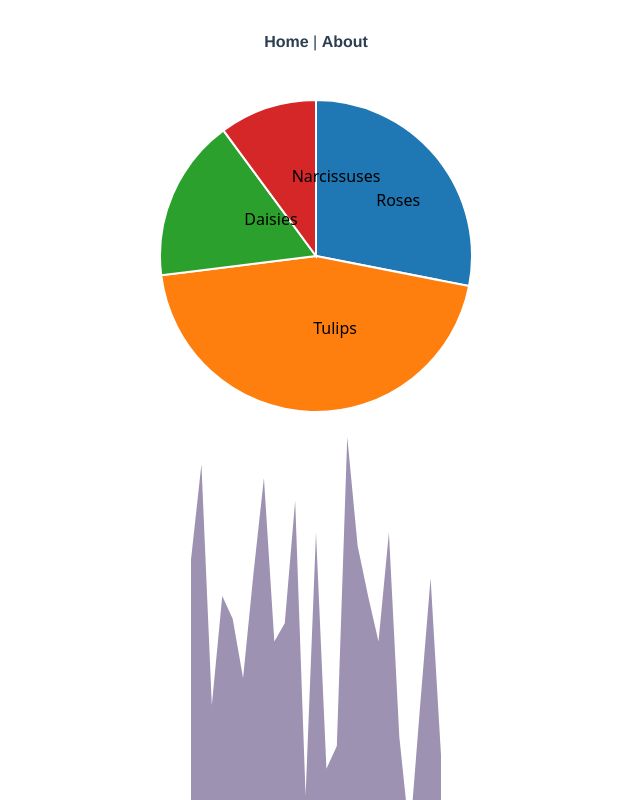
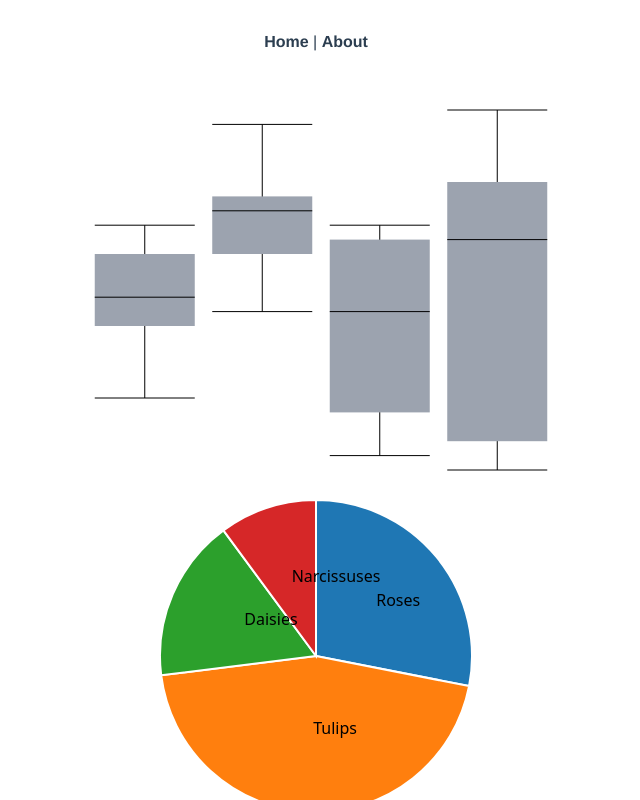
Before and after one commit to tmair32/Vue3-D3, a Vue app: page /#/d3 in a window 1280 px wide. Shown: the top 800 px of the page, without its empty margins (324-964 px from the left). Built offline with nearby package versions, Linux system fonts and the light colour scheme.

Commit message:
[D3]BoxPlot Chart

```diff
--- /dev/null
+++ b/src/components/BoxPlotChart.vue
@@ -0,0 +1,177 @@
+<template>
+  <div class="flex justify-center">
+    <svg :width="svgWidth" :height="svgHeight">
+      <g :transform="plotTransform">
+        <g class="box" v-for="item in chartData" :key="item[xKey]">
+          <line
+            class="stroke-black"
+            :x1="xScale(item[xKey])"
+            :x2="xScale(item[xKey])"
+            :y1="yScale(item.min)"
+            :y2="yScale(item.max)"
+          />
+          <rect
+            class="fill-gray-400"
+            :x="xScale(item[xKey]) - boxWidth / 2"
+            :y="yScale(item.q3)"
+            :width="boxWidth"
+            :height="yScale(item.q1) - yScale(item.q3)"
+          />
+          <line
+            class="stroke-black"
+            v-for="(mmm, idx) of ['min', 'mid', 'max']"
+            :key="idx"
+            :x1="xScale(item[xKey]) - boxWidth / 2"
+            :x2="xScale(item[xKey]) + boxWidth / 2"
+            :y1="yScale(item[mmm])"
+            :y2="yScale(item[mmm])"
+          />
+        </g>
+      </g>
+    </svg>
+  </div>
+</template>
+<script lang="ts">
+import {
+  computed,
+  // ComputedRef,
+  defineComponent,
+  onMounted,
+  PropType,
+  reactive,
+  toRefs,
+} from "vue";
+
+import { max, min, scaleBand, scaleLinear } from "d3";
+
+interface marginType {
+  top: number;
+  right: number;
+  bottom: number;
+  left: number;
+}
+
+interface chartDataItem {
+  [key: string]: string | number;
+  name: string;
+  q1: number;
+  q3: number;
+  mid: number;
+  min: number;
+  max: number;
+}
+
+type chartDataItems = Array<chartDataItem>;
+
+type State = {
+  margin: marginType;
+  svgWidth: number;
+  svgHeight: number;
+  width: number;
+  height: number;
+  boxWidth: number;
+};
+
+const state = reactive<State>({
+  margin: {
+    top: 10,
+    right: 30,
+    bottom: 30,
+    left: 40,
+  },
+  svgWidth: 540,
+  svgHeight: 400,
+  width: 0,
+  height: 0,
+  boxWidth: 100,
+});
+
+const computedData = (chartData: chartDataItems, xKey: string) => {
+  const plotTransform = computed(
+    () => `translate(${state.margin.left}, ${state.margin.top})`
+  );
+
+  const dataMax = computed(() => {
+    return max(chartData, (d) => d.max as number);
+  });
+
+  const dataMin = computed(() => {
+    return min(chartData, (d) => d.min as number);
+  });
+
+  const xScale = computed(() => {
+    return scaleBand()
+      .range([0, state.width])
+      .domain(chartData.map((d) => d[xKey] as string))
+      .paddingInner(1)
+      .paddingOuter(0.5);
+  });
+
+  const yScale = computed(() => {
+    return scaleLinear()
+      .range([state.height, 0])
+      .domain([
+        (dataMin.value as number) > 0 ? 0 : (dataMin.value as number),
+        dataMax.value as number,
+      ]);
+  });
+
+  return {
+    plotTransform,
+    xScale,
+    yScale,
+  };
+};
+
+export default defineComponent({
+  props: {
+    xKey: {
+      type: String,
+      default: "",
+    },
+    yKey: {
+      type: String,
+      default: "",
+    },
+    chartData: {
+      type: Array as PropType<
+        {
+          [key: string]: string | number;
+          name: string;
+          q1: number;
+          q3: number;
+          mid: number;
+          min: number;
+          max: number;
+        }[]
+      >,
+      default: () => [
+        {
+          name: "Roses",
+          q1: 100,
+          q3: 150,
+          mid: 120,
+        },
+      ],
+    },
+  },
+  setup(props) {
+    const { plotTransform, xScale, yScale } = computedData(
+      props.chartData,
+      props.xKey
+    );
+
+    onMounted(() => {
+      state.width = state.svgWidth - state.margin.left - state.margin.right;
+      state.height = state.svgHeight - state.margin.top - state.margin.bottom;
+    });
+    return {
+      ...toRefs(state),
+      plotTransform,
+      xScale,
+      yScale,
+    };
+  },
+});
+</script>
+<style lang=""></style>
--- a/src/components/PieChart.vue
+++ b/src/components/PieChart.vue
@@ -49,19 +49,6 @@ const state = reactive<State>({
   svgWidth: 0,
   svgHeight: 0,
 });
-
-const getLegendPosition = (
-  type: string,
-  mode: string,
-  i: number,
-  radius: number
-) => {
-  if (type === "x") {
-    return mode === "dot" ? -30 : -15;
-  } else if (type === "y") {
-    return mode === "dot" ? radius + 15 : radius + 20;
-  }
-};
 
 const drawChart = (chartData: chartDataItems, xKey: string, yKey: string) => {
   const containerRef = ref();
--- a/src/views/D3.vue
+++ b/src/views/D3.vue
@@ -1,5 +1,9 @@
 <template>
-  <div class="m-4">
+  <div class="m-4 flex justify-center flex-col">
+    <!-- || BoxPlot Chart || -->
+    <box-plot-chart :chartData="plotData" xKey="name" yKey="amount" />
+    <!-- || Zoomable Bar Chart || -->
+    <!-- <zoomable-bar-chart :chartData="objectData" xKey="name" yKey="amount" /> -->
     <!-- || Pie Chart || -->
     <pie-chart :chartData="objectData" xKey="name" yKey="amount" />
 
@@ -35,7 +39,9 @@ import { randomInt, interval, now } from "d3";
 import LineAreaChart from "@/components/LineAreaChart.vue";
 // import BarChart from "@/components/BarChart.vue";
 import BarChart from "@/components/BarChartAxis.vue";
+import BoxPlotChart from "@/components/BoxPlotChart.vue";
 import PieChart from "@/components/PieChart.vue";
+// import ZoomableBarChart from "@/components/ZoomableBarChart.vue";
 
 const REFRESH_RATE = 2000;
 
@@ -45,6 +51,14 @@ type State = {
   min: number;
   max: number;
   objectData: Array<{ name: string; amount: number }>;
+  plotData: Array<{
+    name: string;
+    q1: number;
+    q3: number;
+    mid: number;
+    min: number;
+    max: number;
+  }>;
 };
 
 export default defineComponent({
@@ -53,6 +67,8 @@ export default defineComponent({
     LineAreaChart,
     BarChart,
     PieChart,
+    BoxPlotChart,
+    // ZoomableBarChart,
   },
   setup() {
     const state = reactive<State>({
@@ -78,6 +94,40 @@ export default defineComponent({
           amount: 9,
         },
       ],
+      plotData: [
+        {
+          name: "Roses",
+          q1: 100,
+          q3: 150,
+          mid: 120,
+          min: 50,
+          max: 170,
+        },
+        {
+          name: "Tulips",
+          q1: 150,
+          q3: 190,
+          mid: 180,
+          min: 110,
+          max: 240,
+        },
+        {
+          name: "Daisies",
+          q1: 40,
+          q3: 160,
+          mid: 110,
+          min: 10,
+          max: 170,
+        },
+        {
+          name: "Narcissuses",
+          q1: 20,
+          q3: 200,
+          mid: 160,
+          min: 0,
+          max: 250,
+        },
+      ],
     });
     onMounted(() => {
       interval(
```
